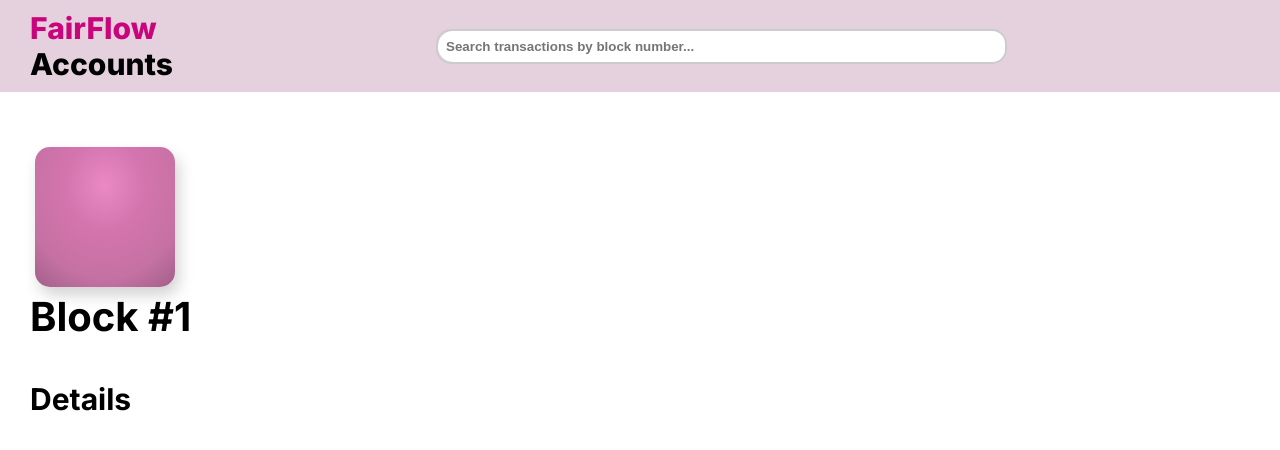
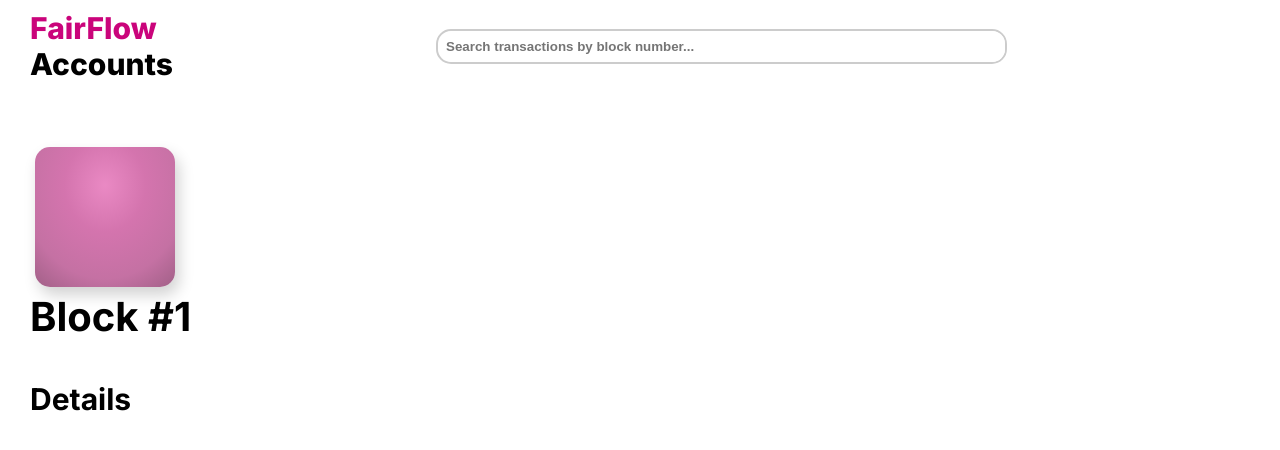
Before and after one commit to easwarinair/FairFlowAccounts-FrontEnd, a Next.js app: page /blocks in a window 1280 px wide. Shown: the top 450 px of the page. Built offline with nearby package versions, Linux system fonts and the light colour scheme.

Commit message:
Update styles.css

```diff
--- a/src/app/blocks/styles.css
+++ b/src/app/blocks/styles.css
@@ -6,7 +6,7 @@ body {
 }
 
 header {
-    background-color: #e4d1dd;
+    background-color: white;
     padding: 10px;
     display: flex;
     justify-content: space-between;
@@ -40,7 +40,7 @@ line-height: normal;
 .search-bar {
 margin: 0 auto;
 width: 15cm;
-background-color: #e4d1dd;
+background-color: white;
 border: 2px solid #ccc;
 border-radius: 15px;
 overflow: hidden;
```
